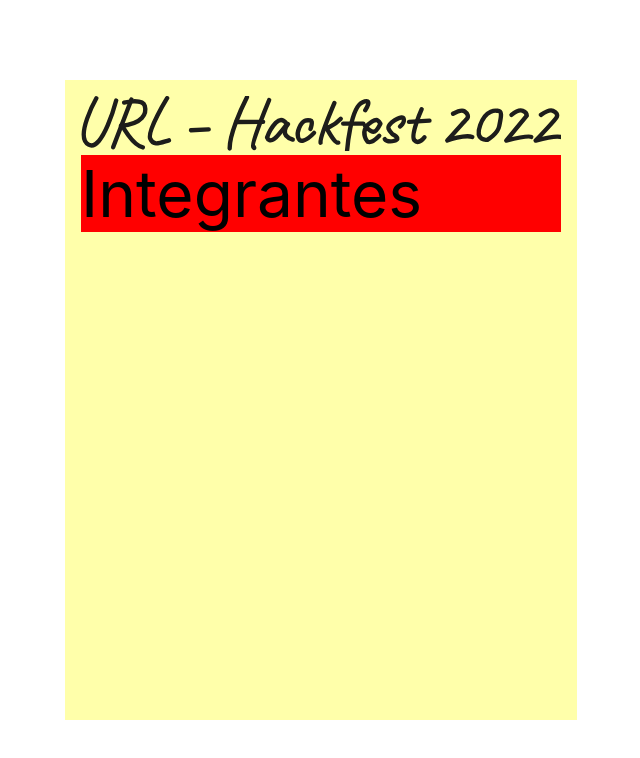
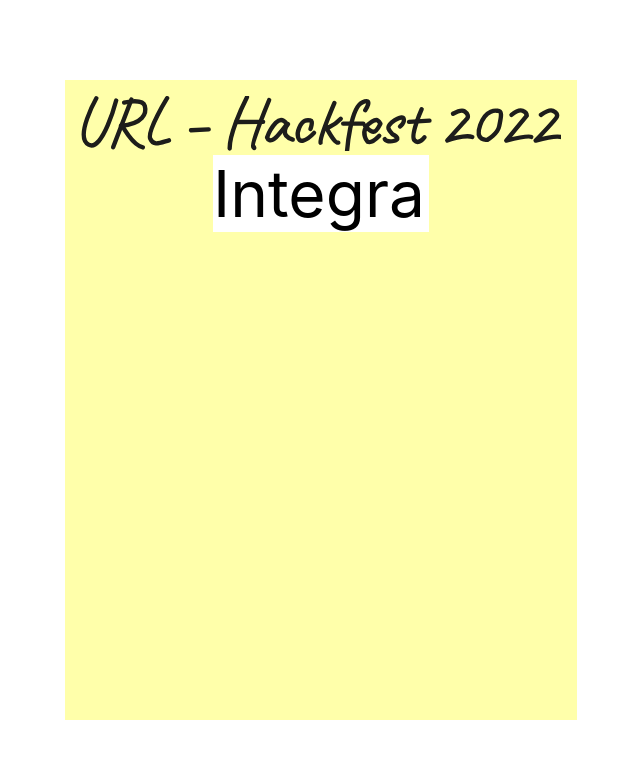
Before and after one commit to TatoBig/hackfest-2022, a Next.js app: page /credits in a window 1280 px wide. Shown: the top 758 px of the page, without its empty margins (319-959 px from the left). Built offline with nearby package versions, Linux system fonts and the light colour scheme.

Commit message:
Centered credit text

```diff
--- a/components/core/CreditText/CreditText.module.scss
+++ b/components/core/CreditText/CreditText.module.scss
@@ -27,7 +27,6 @@
 
 .final_texto {
     @include textBase;
-    background-color: red;
     overflow: hidden;
     white-space: nowrap;
     width: 100%;
--- a/pages/credits.module.scss
+++ b/pages/credits.module.scss
@@ -21,3 +21,12 @@
   height: 100vh;
   max-width: 100%;
 }
+
+.textContainer {
+  display: flex;
+  justify-content: center;
+}
+
+.text {
+  width: 45%;
+}
--- a/pages/credits.tsx
+++ b/pages/credits.tsx
@@ -1,5 +1,4 @@
 import HackfestLogo from 'components/animation/HackfestLogo'
-import Credits from 'components/core/Credits'
 import CreditText from 'components/core/CreditText'
 import styles from './credits.module.scss'
 
@@ -8,7 +7,11 @@ const credits = () => {
     <div className={styles.container}>
       <div className={styles.card}>
         <HackfestLogo />
-        <CreditText></CreditText>
+        <div className={styles.textContainer}>
+          <div className={styles.text}>
+            <CreditText />
+          </div>
+        </div>
       </div>
     </div>
   )
```
